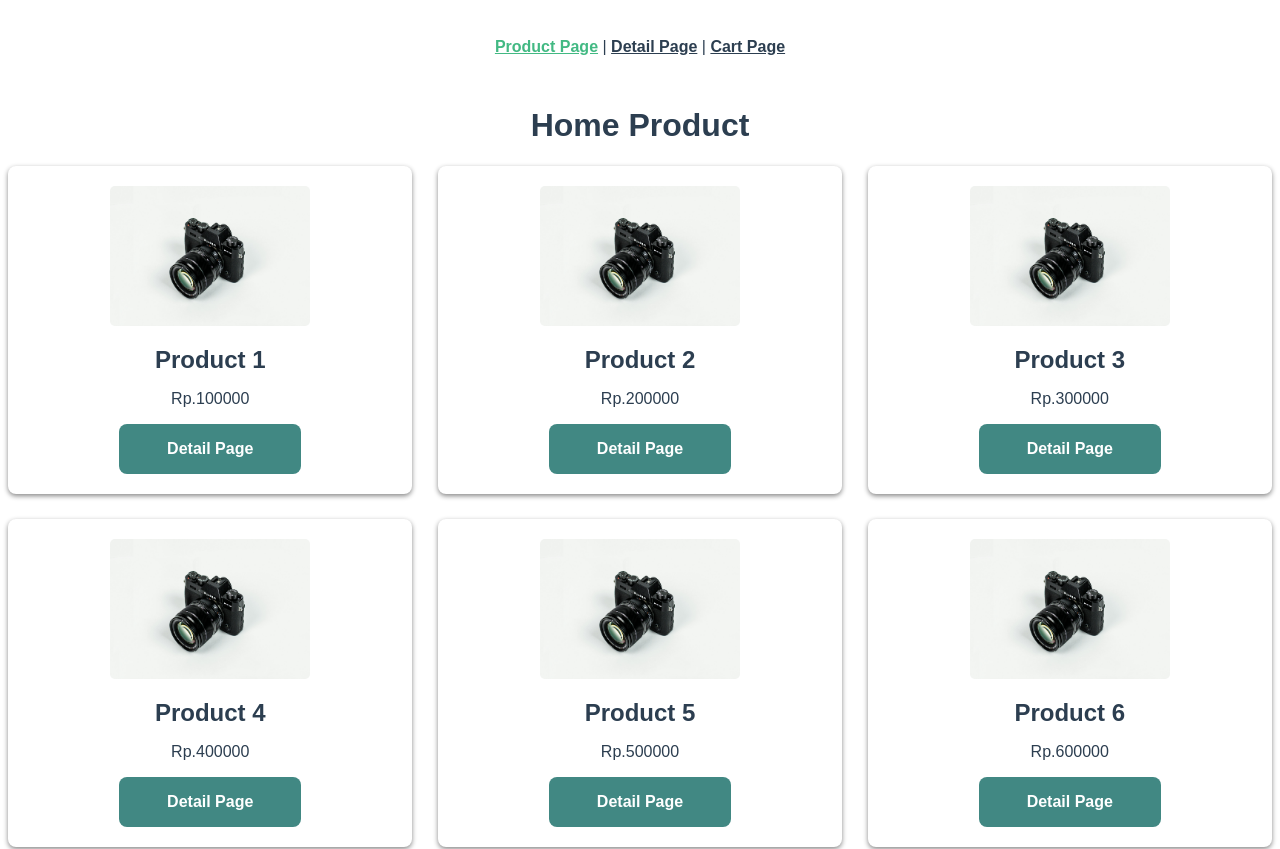
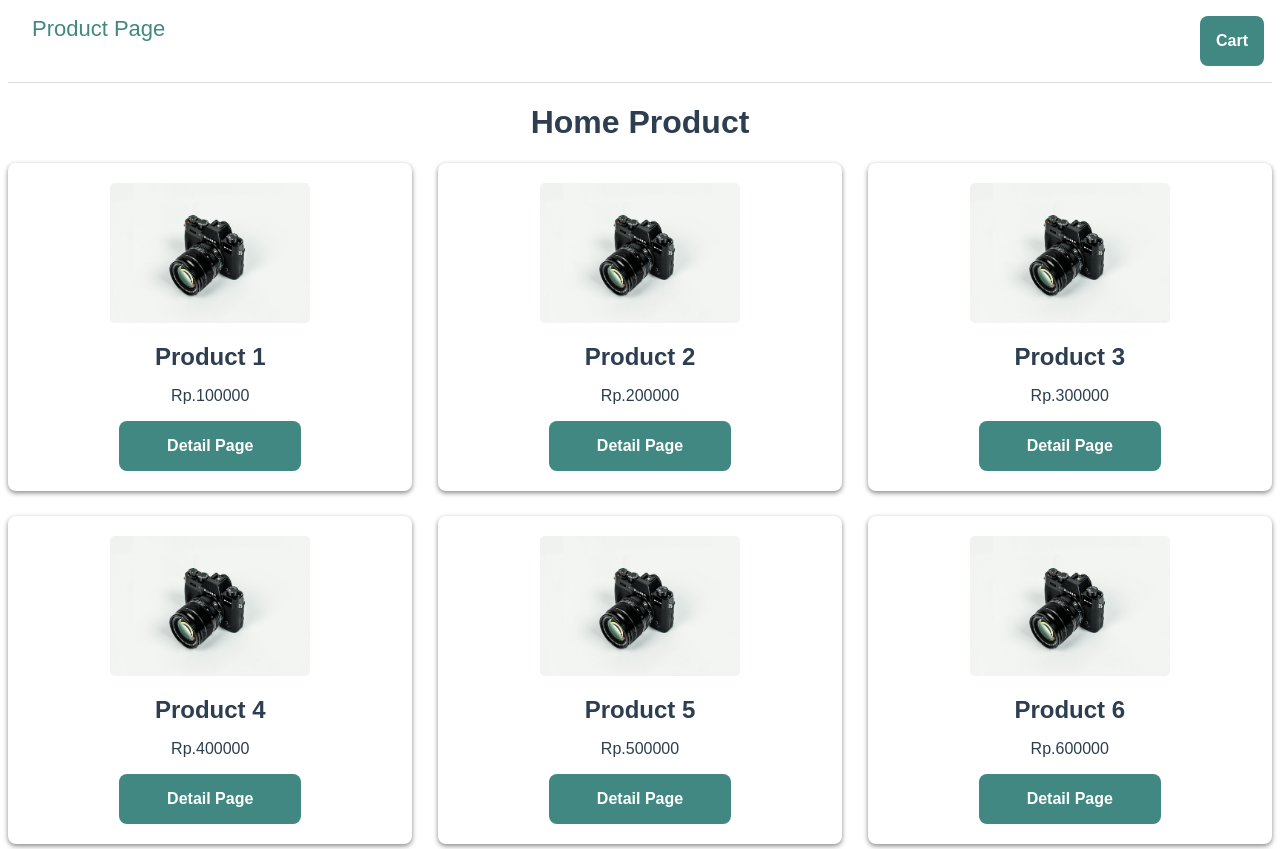
Before and after one commit to Artcods/WebFood, a Vue app: page / in a window 1280 px wide. Shown: the top 849 px of the page. Built offline with nearby package versions, Linux system fonts and the light colour scheme.

Commit message:
Menambahkan Component Navbar

```diff
--- a/src/App.vue
+++ b/src/App.vue
@@ -1,18 +1,20 @@
 <template>
   <div id="app">
-    <nav>
-      <!-- Menggunakan router link untuk memanggil path dari router folder untuk menampilkan page -->
-
-      <router-link to="/">Product Page</router-link> |
-
-      <router-link to="/priducts/:id">Detail Page</router-link> |
-
-      <router-link to="/cart">Cart Page</router-link>
-
-    </nav>
+    <!-- Menggunakan router link untuk memanggil path dari router folder untuk menampilkan page -->
+    <NavbarShop />
     <router-view/>
   </div>
 </template>
+
+<script>
+import NavbarShop from './components/NavbarShop.vue';
+
+export default {
+  components: {
+    NavbarShop
+  }
+}
+</script>
 
 <style>
 * {
--- /dev/null
+++ b/src/components/NavbarShop.vue
@@ -0,0 +1,41 @@
+<template>
+  <div id="nav-bar">
+    <router-link :to="{ name: 'product' }" id="product-link">Product Page</router-link>
+    <router-link :to="{ name: 'cart' }" id="cart-link"><button>Cart</button></router-link>
+  </div>
+</template>
+
+<script>
+export default {
+
+}
+</script>
+
+<style scoped>
+#nav-bar {
+  border-bottom: 1px solid #ddd;
+  height: 75px;
+  width: 100%;
+}
+
+#product-link {
+  text-align: center;
+  display: block;
+  color: #418883;
+  font-size: 22px;
+  left: 32px;
+  position: absolute;
+  top: 16px;
+  text-decoration: none;
+}
+
+#product-link h1 {
+  margin: 0;
+}
+
+#cart-link {
+  position: absolute;
+  right: 16px;
+  top: 16px;
+}
+</style>
```
